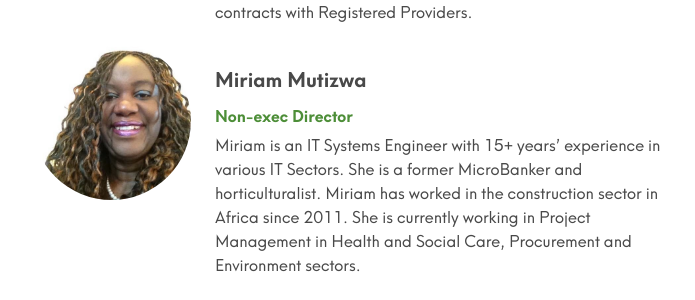
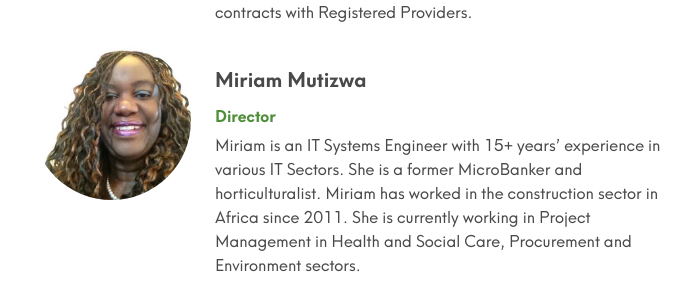
Before and after one commit to johnpuddephatt/oclt, a Jekyll site: the page built from _pages/about.md, in a window 1280 px wide and 900 px high, scrolled down 3276 px. Shown: the part 159-459 px from the top of the window, without its empty margins (308-1003 px from the left). Built offline with Jekyll 4.4.1, drawn with Linux system fonts in a browser that asks for light colours.

Commit message:
Update from Forestry.io Oxfordshire CLT updated _data/people.yml

```diff
--- a/_data/people.yml
+++ b/_data/people.yml
@@ -59,7 +59,7 @@ people:
 
     Alison also has twelve years experience in Housing Policy and Strategy at Homes England, managing policy on environmental sustainability and existing homes. She completed a secondment as an Area Manager at HE, managing funding contracts with Registered Providers.
 - name: Miriam Mutizwa
-  role: Non-exec Director
+  role: Director
   image: "/uploads/miriam.jpeg"
   description: 'Miriam is an IT Systems Engineer with 15+ years’ experience in various
     IT Sectors. She is a former MicroBanker and horticulturalist. Miriam has worked
```
